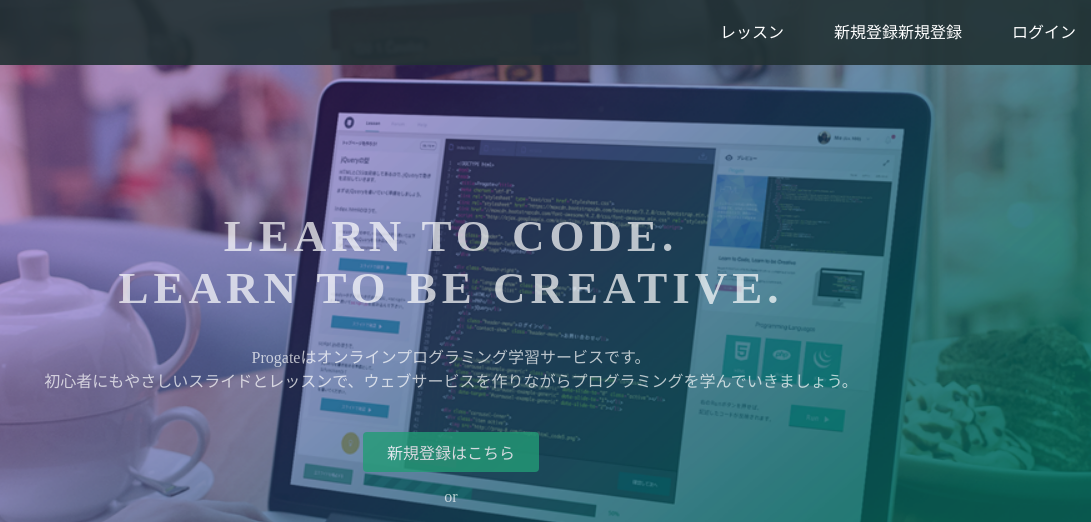
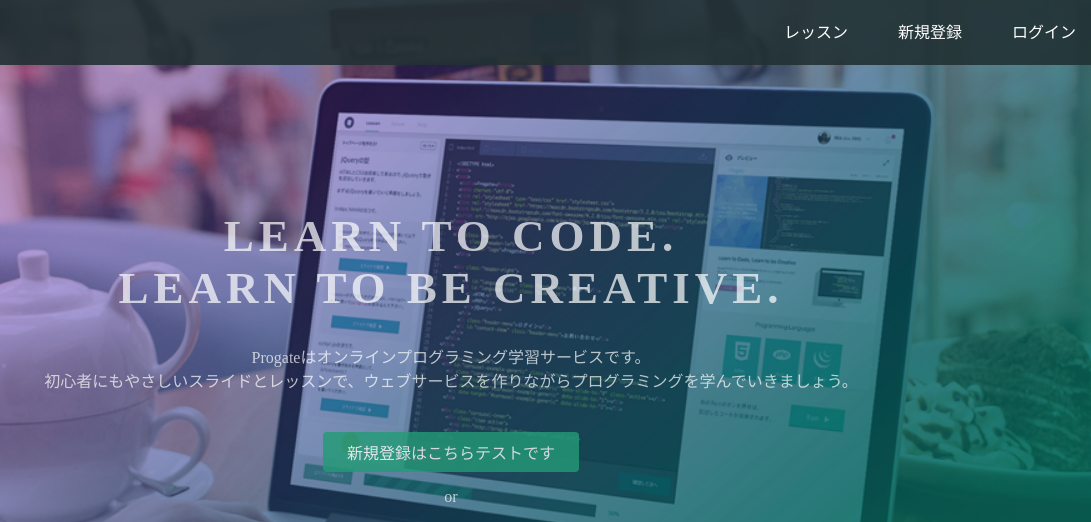
Before and after one commit to hanahana-design/github.io, a plain HTML site: page index.html in a window 1280 px wide. Shown: the top 522 px of the page, 189-1280 px from the left. Drawn offline with Linux system fonts and the light colour scheme.

Commit message:
Update index.html

```diff
--- a/index.html
+++ b/index.html
@@ -16,7 +16,7 @@
       <span class="fa fa-bars menu-icon"></span>
       <div class="header-right">
         <a href="#">レッスン</a>
-        <a href="#">新規登録新規登録</a>
+        <a href="#">新規登録</a>
         <a href="#" class="login">ログイン</a>
       </div>
     </div>
@@ -26,7 +26,7 @@
       <h1>LEARN TO CODE.<br>LEARN TO BE CREATIVE.</h1>
       <p>Progateはオンラインプログラミング学習サービスです。<br>初心者にもやさしいスライドとレッスンで、ウェブサービスを作りながらプログラミングを学んでいきましょう。</p>
       <div class="btn-wrapper">
-        <a href="#" class="btn signup">新規登録はこちら</a>
+        <a href="#" class="btn signup">新規登録はこちらテストです</a>
         <p>or</p>
         <a href="#" class="btn facebook"><span class="fa fa-facebook"></span>Facebookで登録</a>
         <a href="#" class="btn twitter"><span class="fa fa-twitter"></span>Twitterで登録</a>
```
